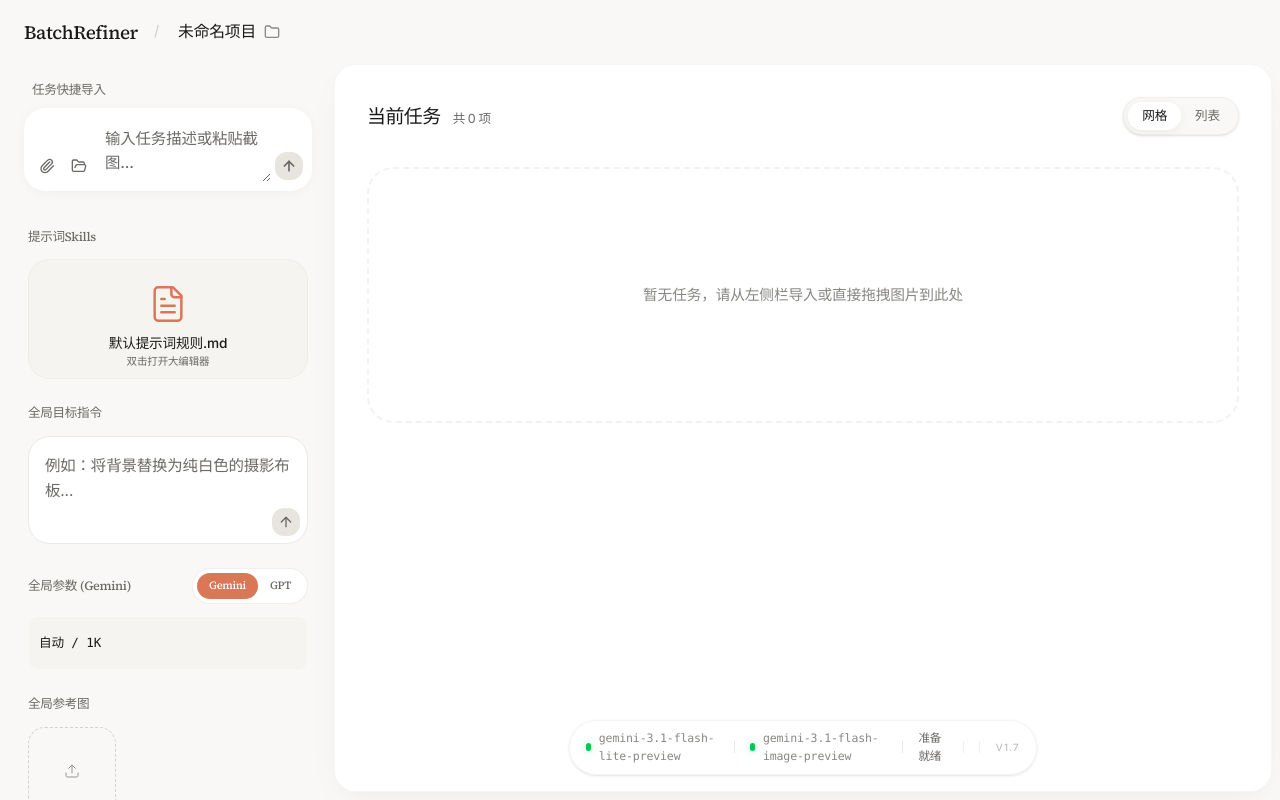
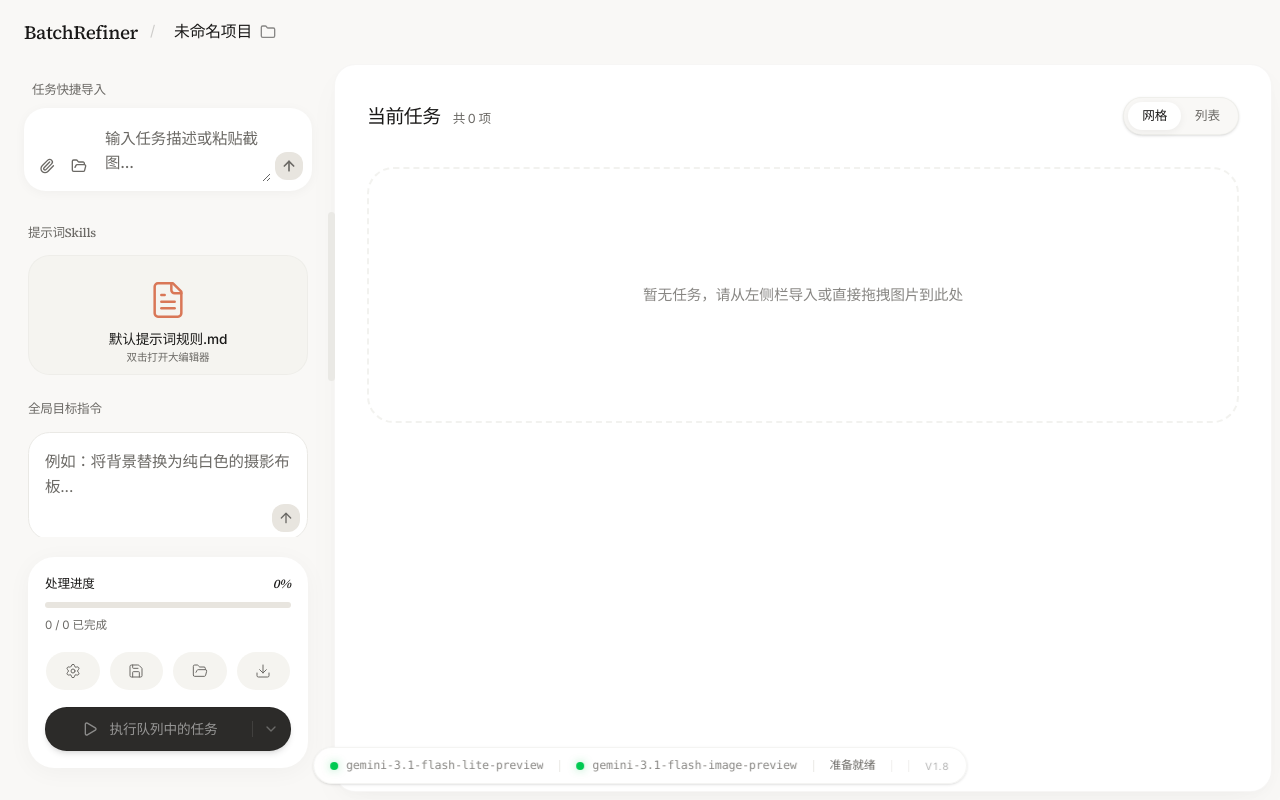
Before and after one commit to Hill2048/BatchRefiner, a React (Vite) app: page / in a window 1280 px wide. Built offline with nearby package versions, Linux system fonts and the light colour scheme.

Commit message:
Add small-screen layout support

```diff
--- a/package.json
+++ b/package.json
@@ -2,7 +2,7 @@
   "name": "batch-refiner",
   "private": true,
   "version": "0.0.0",
-  "appVersion": "1.7",
+  "appVersion": "1.8",
   "type": "module",
   "scripts": {
     "dev": "vite --port=3000 --host=0.0.0.0",
--- a/src/App.tsx
+++ b/src/App.tsx
@@ -3,7 +3,8 @@
  * SPDX-License-Identifier: Apache-2.0
  */
 
-import { useRef, useEffect } from 'react';
+import { useEffect, useRef, useState } from 'react';
+import { PanelLeftClose } from 'lucide-react';
 import { Topbar } from './components/layout/Topbar';
 import { Sidebar } from './components/layout/Sidebar';
 import { TaskList } from './components/workspace/TaskList';
@@ -11,7 +12,23 @@ import { Lightbox } from './components/workspace/Lightbox';
 import { useAppStore } from './store';
 import { Toaster } from './components/ui/sonner';
 import { QuotaStatus } from './components/layout/QuotaStatus';
+import { Button } from './components/ui/button';
 import packageJson from '../package.json';
+
+const COMPACT_BREAKPOINT = 1023;
+const NARROW_DESKTOP_BREAKPOINT = 1279;
+
+function getSidebarBounds(isNarrowDesktop: boolean) {
+  if (typeof window === 'undefined') {
+    return { min: 250, max: isNarrowDesktop ? 360 : 600 };
+  }
+
+  const viewportCap = Math.floor(window.innerWidth * (isNarrowDesktop ? 0.4 : 0.48));
+  return {
+    min: 250,
+    max: Math.max(250, Math.min(isNarrowDesktop ? 360 : 600, viewportCap)),
+  };
+}
 
 export default function App() {
   const isBatchRunning = useAppStore(state => state.isBatchRunning);
@@ -19,16 +36,60 @@ export default function App() {
   const imageModel = useAppStore(state => state.imageModel) || 'banana2';
   const isDragging = useRef(false);
   const sidebarRef = useRef<HTMLDivElement>(null);
+  const [isCompactLayout, setIsCompactLayout] = useState(() =>
+    typeof window !== 'undefined' ? window.innerWidth <= COMPACT_BREAKPOINT : false,
+  );
+  const [isNarrowDesktop, setIsNarrowDesktop] = useState(() =>
+    typeof window !== 'undefined'
+      ? window.innerWidth > COMPACT_BREAKPOINT && window.innerWidth <= NARROW_DESKTOP_BREAKPOINT
+      : false,
+  );
+  const [sidebarWidth, setSidebarWidth] = useState(320);
+  const [isSidebarOpen, setIsSidebarOpen] = useState(false);
+
+  useEffect(() => {
+    const handleResize = () => {
+      const compact = window.innerWidth <= COMPACT_BREAKPOINT;
+      const narrowDesktop =
+        window.innerWidth > COMPACT_BREAKPOINT && window.innerWidth <= NARROW_DESKTOP_BREAKPOINT;
+      setIsCompactLayout(compact);
+      setIsNarrowDesktop(narrowDesktop);
+
+      if (compact) {
+        setIsSidebarOpen(false);
+      }
+
+      const bounds = getSidebarBounds(narrowDesktop);
+      const preferredWidth = narrowDesktop ? 280 : 320;
+      setSidebarWidth(current => Math.max(bounds.min, Math.min(current || preferredWidth, bounds.max)));
+    };
+
+    handleResize();
+    window.addEventListener('resize', handleResize);
+    return () => window.removeEventListener('resize', handleResize);
+  }, []);
+
+  useEffect(() => {
+    if (!isCompactLayout) return;
+
+    const previousOverflow = document.body.style.overflow;
+    document.body.style.overflow = isSidebarOpen ? 'hidden' : '';
+
+    return () => {
+      document.body.style.overflow = previousOverflow;
+    };
+  }, [isCompactLayout, isSidebarOpen]);
 
   useEffect(() => {
     let animationFrameId: number;
     const handleMouseMove = (e: MouseEvent) => {
-        if (!isDragging.current || !sidebarRef.current) return;
+      if (!isDragging.current || !sidebarRef.current || isCompactLayout) return;
       if (animationFrameId) cancelAnimationFrame(animationFrameId);
       animationFrameId = requestAnimationFrame(() => {
         if (!sidebarRef.current) return;
-           const newWidth = Math.max(250, Math.min(600, e.clientX));
-           sidebarRef.current.style.width = `${newWidth}px`;
+        const bounds = getSidebarBounds(isNarrowDesktop);
+        const newWidth = Math.max(bounds.min, Math.min(bounds.max, e.clientX));
+        setSidebarWidth(newWidth);
       });
     };
     const handleMouseUp = () => {
@@ -43,18 +104,67 @@ export default function App() {
       window.removeEventListener('mouseup', handleMouseUp);
       if (animationFrameId) cancelAnimationFrame(animationFrameId);
     };
-  }, []);
+  }, [isCompactLayout, isNarrowDesktop]);
+
+  const statusBadge = (
+    <div
+      className={`z-40 ${
+        isCompactLayout
+          ? 'fixed bottom-3 right-3 left-3'
+          : 'absolute bottom-4 left-1/2 -translate-x-1/2'
+      }`}
+    >
+      <div
+        className={`flex items-center bg-white/88 backdrop-blur-md rounded-full shadow-sm border border-border/50 text-text-secondary ${
+          isCompactLayout
+            ? 'gap-2 px-3 py-2 text-[10.5px] justify-between'
+            : 'gap-4 px-4 py-2 text-[11.55px]'
+        }`}
+      >
+        <span className="flex items-center gap-2 min-w-0" title="当前连接的文本模型">
+          <span className="w-2 h-2 rounded-full bg-green-500 shadow-[0_0_8px_rgba(34,197,94,0.4)]"></span>
+          <span className="font-mono opacity-80 truncate">{textModel}</span>
+        </span>
+        {!isCompactLayout && <span className="w-px h-3 bg-border" />}
+        <span className="flex items-center gap-2 min-w-0">
+          <span className="w-2 h-2 rounded-full bg-green-500 shadow-[0_0_8px_rgba(34,197,94,0.4)]"></span>
+          <span className="font-mono opacity-80 truncate">{imageModel}</span>
+        </span>
+        {!isCompactLayout && <span className="w-px h-3 bg-border" />}
+        <span className={`font-medium whitespace-nowrap ${isBatchRunning ? 'text-button-main' : ''}`}>
+          {isBatchRunning ? '处理中...' : '准备就绪'}
+        </span>
+        <span className="w-px h-3 bg-border/70 shrink-0" />
+        <QuotaStatus />
+        {!isCompactLayout && (
+          <>
+            <span className="w-px h-3 bg-border/70" />
+            <span className="text-[10px] tracking-[0.12em] text-black/30 select-none">
+              V{packageJson.appVersion}
+            </span>
+          </>
+        )}
+      </div>
+    </div>
+  );
 
   return (
-    <div className="flex flex-col h-screen bg-background text-foreground font-sans selection:bg-button-main/10 selection:text-button-main relative">
-      <Topbar />
-      <div className="flex flex-1 overflow-hidden relative px-2 pb-2">
-        {/* Sidebar Space */}
-        <div ref={sidebarRef} className="flex-shrink-0 z-20 flex bg-transparent transition-all duration-300 ease-out" style={{ width: 320 }}>
-          <Sidebar className="w-full flex-1 border-none px-4" />
+    <div className="flex flex-col h-screen bg-background text-foreground font-sans selection:bg-button-main/10 selection:text-button-main relative overflow-hidden">
+      <Topbar
+        isCompactLayout={isCompactLayout}
+        onOpenSidebar={isCompactLayout ? () => setIsSidebarOpen(true) : undefined}
+      />
+      <div className={`flex flex-1 overflow-hidden relative ${isCompactLayout ? 'px-2 pb-16' : 'px-2 pb-2'}`}>
+        {!isCompactLayout && (
+          <>
+            <div
+              ref={sidebarRef}
+              className="flex-shrink-0 z-20 flex bg-transparent transition-all duration-300 ease-out"
+              style={{ width: sidebarWidth }}
+            >
+              <Sidebar className="w-full flex-1 border-none px-4" compact={false} />
             </div>
 
-        {/* Resizer Handle */}
             <div
               className="w-1.5 hover:w-2 cursor-col-resize flex-shrink-0 z-30 flex items-center justify-center -ml-1 transition-all group group-hover:bg-button-main/10 rounded-full my-4"
               onMouseDown={(e) => {
@@ -63,33 +173,51 @@ export default function App() {
                 document.body.style.cursor = 'col-resize';
               }}
             />
+          </>
+        )}
 
-        {/* Elevated Workspace */}
-        <main className="flex-1 flex overflow-hidden bg-card rounded-2xl relative z-10 claude-shadow border border-border/40 ml-1">
+        <main
+          className={`flex-1 flex overflow-hidden bg-card relative z-10 claude-shadow border border-border/40 ${
+            isCompactLayout ? 'rounded-[22px]' : 'rounded-2xl ml-1'
+          }`}
+        >
           <TaskList />
+        </main>
+        {statusBadge}
+      </div>
 
-          {/* Floating Status Badge replacing the old footer */}
-          <div className="absolute bottom-4 left-1/2 -translate-x-1/2 z-40">
-             <div className="flex items-center gap-4 bg-white/80 backdrop-blur-md px-4 py-2 rounded-full shadow-sm border border-border/50 text-[11.55px] text-text-secondary">
-               <span className="flex items-center gap-2" title="当前连接的文本模型">
-                 <span className="w-2 h-2 rounded-full bg-green-500 shadow-[0_0_8px_rgba(34,197,94,0.4)]"></span>
-                 <span className="font-mono opacity-80">{textModel}</span>
-               </span>
-               <span className="w-px h-3 bg-border" />
-               <span className="flex items-center gap-2">
-                 <span className="w-2 h-2 rounded-full bg-green-500 shadow-[0_0_8px_rgba(34,197,94,0.4)]"></span>
-                 <span className="font-mono opacity-80">{imageModel}</span>
-               </span>
-               <span className="w-px h-3 bg-border" />
-               <span className={`font-medium ${isBatchRunning ? 'text-button-main' : ''}`}>{isBatchRunning ? '处理中...' : '准备就绪'}</span>
-               <span className="w-px h-3 bg-border/70" />
-               <QuotaStatus />
-               <span className="w-px h-3 bg-border/70" />
-               <span className="text-[10px] tracking-[0.12em] text-black/30 select-none">V{packageJson.appVersion}</span>
+      {isCompactLayout && isSidebarOpen && (
+        <div className="fixed inset-0 z-50">
+          <button
+            type="button"
+            aria-label="关闭配置面板"
+            className="absolute inset-0 bg-black/15 backdrop-blur-[2px]"
+            onClick={() => setIsSidebarOpen(false)}
+          />
+          <aside className="absolute inset-y-0 left-0 w-[min(92vw,380px)] bg-background shadow-[0_12px_40px_rgba(0,0,0,0.12)] border-r border-border/70">
+            <div className="flex h-full flex-col">
+              <div className="flex items-center justify-between px-4 pt-4 pb-2 shrink-0">
+                <div>
+                  <div className="text-[11px] uppercase tracking-[0.16em] text-text-secondary">配置面板</div>
+                  <div className="text-[18px] font-serif text-foreground">任务与全局参数</div>
                 </div>
+                <Button
+                  type="button"
+                  variant="ghost"
+                  size="icon"
+                  className="rounded-xl"
+                  onClick={() => setIsSidebarOpen(false)}
+                  title="关闭配置面板"
+                >
+                  <PanelLeftClose className="w-4 h-4" />
+                </Button>
               </div>
-        </main>
+              <Sidebar className="flex-1 px-4 pb-4" compact onRequestClose={() => setIsSidebarOpen(false)} />
             </div>
+          </aside>
+        </div>
+      )}
+
       <Toaster position="bottom-right" />
       <Lightbox />
     </div>
--- a/src/components/GenerateParamsSelector.tsx
+++ b/src/components/GenerateParamsSelector.tsx
@@ -179,7 +179,7 @@ export function GenerateParamsSelector({
           </Button>
         }
       />
-      <PopoverContent className="w-[360px] rounded-2xl border-border bg-card p-4 shadow-lg" align="start">
+      <PopoverContent className="w-[min(360px,calc(100vw-2rem))] rounded-2xl border-border bg-card p-4 shadow-lg" align="start">
         <div className="flex flex-col gap-4">
           <div className="flex flex-col gap-2">
             <span className="text-[12.6px] font-medium text-text-secondary">分辨率</span>
--- a/src/components/layout/Sidebar.tsx
+++ b/src/components/layout/Sidebar.tsx
@@ -100,7 +100,16 @@ function getQuickSwitchImageModel(target: "gemini" | "gpt", currentModel?: strin
   }
   return "gemini-3.1-flash-image-preview";
 }
-export function Sidebar({ className = "", style }: { className?: string, style?: React.CSSProperties }) {
+export function Sidebar({
+  className = "",
+  style,
+  compact = false,
+}: {
+  className?: string,
+  style?: React.CSSProperties,
+  compact?: boolean,
+  onRequestClose?: () => void,
+}) {
   const [isSettingsOpen, setIsSettingsOpen] = useState(false);
   const [chatInput, setChatInput] = useState("");
 
@@ -517,7 +526,7 @@ export function Sidebar({ className = "", style }: { className?: string, style?:
   };
 
   return (
-    <div className={`flex flex-col py-4 gap-6 ${className}`} style={style}>
+    <div className={`flex min-h-0 flex-col gap-5 ${compact ? 'py-2' : 'py-4'} ${className}`} style={style}>
 
       {/* 1. Quick Add (Moved to top) */}
       <div className="shrink-0 flex flex-col gap-2">
@@ -577,8 +586,8 @@ export function Sidebar({ className = "", style }: { className?: string, style?:
       </div>
 
       {/* 2. Scrollable Body */}
-      <ScrollArea className="flex-1 -mx-6 px-6">
-        <div className="flex flex-col gap-6 pt-3 pb-6 px-1">
+      <ScrollArea className={`${compact ? '-mx-4 px-4' : '-mx-6 px-6'} flex-1 min-h-0`}>
+        <div className={`flex flex-col gap-6 ${compact ? 'pt-2 pb-5' : 'pt-3 pb-6'} px-1`}>
           {/* Global Skill / Style */}
           <div className="flex flex-col perspective-1000 relative">
             <h3 className="text-[12.6px] font-medium text-text-secondary mb-3">提示词Skills</h3>
@@ -600,7 +609,7 @@ export function Sidebar({ className = "", style }: { className?: string, style?:
                <div className="relative transition-all duration-500 ease-out transform-gpu animate-in fade-in zoom-in-95">
                   <Textarea
                     placeholder="例如：保持极简风格，使用清新的色调，4K高清摄影机..."
-                    className={`h-[120px] bg-card border border-border outline-none rounded-2xl p-4 pb-10 text-[13.65px] leading-relaxed text-foreground resize-none shadow-none focus-visible:ring-1 focus-visible:border-button-main focus-visible:ring-button-main transition-colors ${skillFileName ? 'ring-2 ring-button-main' : ''}`}
+                    className={`bg-card border border-border outline-none rounded-2xl p-4 pb-10 text-[13.65px] leading-relaxed text-foreground resize-none shadow-none focus-visible:ring-1 focus-visible:border-button-main focus-visible:ring-button-main transition-colors ${compact ? 'h-[108px]' : 'h-[120px]'} ${skillFileName ? 'ring-2 ring-button-main' : ''}`}
                     value={localSkillText}
                     onChange={(e) => setLocalSkillText(e.target.value)}
                     onBlur={() => setProjectFields({ globalSkillText: localSkillText })}
@@ -633,7 +642,7 @@ export function Sidebar({ className = "", style }: { className?: string, style?:
             <div className="relative group">
               <Textarea
                 placeholder="例如：将背景替换为纯白色的摄影布板..."
-                className="min-h-[80px] bg-card border border-border rounded-2xl p-4 pb-10 text-[13.65px] leading-relaxed text-foreground resize-none shadow-none focus-visible:ring-1 focus-visible:ring-button-main focus-visible:border-button-main transition-colors outline-none"
+                className={`bg-card border border-border rounded-2xl p-4 pb-10 text-[13.65px] leading-relaxed text-foreground resize-none shadow-none focus-visible:ring-1 focus-visible:ring-button-main focus-visible:border-button-main transition-colors outline-none ${compact ? 'min-h-[72px]' : 'min-h-[80px]'}`}
                 value={localTargetText}
                 onChange={(e) => setLocalTargetText(e.target.value)}
                 onBlur={() => setProjectFields({ globalTargetText: localTargetText })}
@@ -733,7 +742,7 @@ export function Sidebar({ className = "", style }: { className?: string, style?:
         </div>
       </ScrollArea>
 
-      <div className="mt-auto bg-card p-4 rounded-3xl shrink-0 border border-transparent shadow-[0_4px_24px_rgba(0,0,0,0.04)] flex flex-col gap-3 mb-2 mx-1">
+      <div className={`mt-auto bg-card p-4 rounded-3xl shrink-0 border border-transparent shadow-[0_4px_24px_rgba(0,0,0,0.04)] flex flex-col gap-3 mb-2 mx-1 ${compact ? 'sticky bottom-0' : ''}`}>
         <SidebarProgress />
 
         {/* Global Controls */}
--- a/src/components/layout/Topbar.tsx
+++ b/src/components/layout/Topbar.tsx
@@ -1,11 +1,23 @@
-import { Download, Folder, Plus, Trash2, Check } from 'lucide-react';
+import { Download, Folder, Plus, Trash2, Check, PanelLeft } from 'lucide-react';
 import { Button } from '../ui/button';
 import { useAppStore } from '@/store';
 import * as React from 'react';
 import { Popover, PopoverContent, PopoverTrigger } from '../ui/popover';
-import { getProjectIndex, switchProject, createNewProject, deleteProject, saveCurrentProject, ProjectMeta } from '@/lib/projectManager';
+import {
+  getProjectIndex,
+  switchProject,
+  createNewProject,
+  deleteProject,
+  saveCurrentProject,
+  ProjectMeta,
+} from '@/lib/projectManager';
 
-export function Topbar() {
+type TopbarProps = {
+  isCompactLayout?: boolean;
+  onOpenSidebar?: () => void;
+};
+
+export function Topbar({ isCompactLayout = false, onOpenSidebar }: TopbarProps) {
   const store = useAppStore();
   const projectName = store.projectName;
   const projectId = store.projectId;
@@ -56,7 +68,7 @@ export function Topbar() {
 
   const handleDelete = async (e: React.MouseEvent, id: string) => {
     e.stopPropagation();
-    if(confirm('确定要删除此项目吗？该操作无法恢复。')) {
+    if (confirm('确定要删除这个项目吗？此操作无法恢复。')) {
       await deleteProject(id);
       loadProjects();
     }
@@ -76,42 +88,87 @@ export function Topbar() {
   };
 
   return (
-    <header className="h-16 bg-background flex items-center justify-between px-6 shrink-0 z-10 transition-colors">
-      <div className="flex items-center gap-4">
-        <div className="flex items-center gap-2 text-foreground font-semibold">
-          <span className="font-serif text-[18.9px] font-medium tracking-tight">BatchRefiner</span>
+    <header
+      className={`bg-background flex items-center justify-between shrink-0 z-10 transition-colors ${
+        isCompactLayout ? 'h-auto min-h-16 px-3 py-3 gap-3' : 'h-16 px-6'
+      }`}
+    >
+      <div className="flex items-center gap-3 min-w-0 flex-1">
+        {isCompactLayout && onOpenSidebar && (
+          <Button
+            type="button"
+            variant="outline"
+            size="icon"
+            className="rounded-xl bg-white/70 shrink-0"
+            onClick={onOpenSidebar}
+            title="打开配置面板"
+          >
+            <PanelLeft className="w-4 h-4" />
+          </Button>
+        )}
+
+        <div className="flex items-center gap-2 text-foreground font-semibold shrink-0">
+          <span className={`font-serif font-medium tracking-tight ${isCompactLayout ? 'text-[17px]' : 'text-[18.9px]'}`}>
+            BatchRefiner
+          </span>
         </div>
 
-        <div className="flex items-center gap-2 text-text-secondary text-[14.7px] before:content-['/'] before:opacity-30 before:mr-2">
-
+        <div
+          className={`flex items-center gap-2 text-text-secondary min-w-0 ${
+            isCompactLayout
+              ? 'text-[13px] before:content-none flex-1'
+              : "text-[14.7px] before:content-['/'] before:opacity-30 before:mr-2"
+          }`}
+        >
           <Popover open={isPopoverOpen} onOpenChange={handleOpenChange}>
-            <PopoverTrigger render={
-               <Button variant="ghost" className="h-auto p-1.5 -ml-1.5 hover:bg-black/5 text-text-primary px-2 text-[15.75px] rounded-lg flex items-center gap-1">
-                 {localProjectName} <Folder className="w-3.5 h-3.5 opacity-50 ml-1" />
+            <PopoverTrigger
+              render={
+                <Button
+                  variant="ghost"
+                  className={`h-auto hover:bg-black/5 text-text-primary rounded-lg flex items-center gap-1 min-w-0 ${
+                    isCompactLayout ? 'p-1.5 px-2 flex-1 justify-start' : 'p-1.5 -ml-1.5 px-2 text-[15.75px]'
+                  }`}
+                >
+                  <span className="truncate">{localProjectName}</span>
+                  <Folder className="w-3.5 h-3.5 opacity-50 ml-1 shrink-0" />
                 </Button>
-            } />
+              }
+            />
             <PopoverContent className="w-[300px] p-2 bg-card border-border shadow-lg rounded-2xl" align="start">
               <div className="flex flex-col gap-1">
                 <div className="px-2 py-1.5 flex justify-between items-center text-[11.55px] font-medium text-text-secondary">
                   <span>项目空间 (Projects)</span>
-                   <Button variant="ghost" size="sm" className="h-6 px-2 text-[11.55px] bg-button-main/10 text-button-main hover:bg-button-main/20 rounded-md" onClick={handleCreateNew}>
+                  <Button
+                    variant="ghost"
+                    size="sm"
+                    className="h-6 px-2 text-[11.55px] bg-button-main/10 text-button-main hover:bg-button-main/20 rounded-md"
+                    onClick={handleCreateNew}
+                  >
                     <Plus className="w-3 h-3 mr-1" /> 新建项目
                   </Button>
                 </div>
 
                 <div className="max-h-[300px] overflow-y-auto flex flex-col gap-1 mt-1">
-                   {projects.length === 0 && <div className="p-3 text-[12.6px] text-text-secondary/50 text-center">暂无历史项目</div>}
-                   {projects.map(p => (
+                  {projects.length === 0 && (
+                    <div className="p-3 text-[12.6px] text-text-secondary/50 text-center">暂无历史项目</div>
+                  )}
+                  {projects.map((p) => (
                     <div
                       key={p.projectId}
                       onClick={() => handleSwitch(p.projectId)}
-                       className={`flex items-center justify-between px-3 py-2 rounded-xl cursor-pointer transition-colors group
-                         ${p.projectId === projectId ? 'bg-button-main/[0.04] border border-button-main/20' : 'hover:bg-black/5 border border-transparent'}
-                       `}
+                      className={`flex items-center justify-between px-3 py-2 rounded-xl cursor-pointer transition-colors group ${
+                        p.projectId === projectId
+                          ? 'bg-button-main/[0.04] border border-button-main/20'
+                          : 'hover:bg-black/5 border border-transparent'
+                      }`}
                     >
                       <div className="flex flex-col flex-1 min-w-0 pr-2">
                         <div className="flex items-center gap-2">
-                           <span className={`text-[13.65px] truncate ${p.projectId === projectId ? 'font-medium text-button-main' : 'text-text-primary'}`}>
+                          <span
+                            className={`text-[13.65px] truncate ${
+                              p.projectId === projectId ? 'font-medium text-button-main' : 'text-text-primary'
+                            }`}
+                          >
                             {p.projectName}
                           </span>
                           {p.projectId === projectId && <Check className="w-3 h-3 text-button-main" />}
@@ -122,7 +179,9 @@ export function Topbar() {
                       </div>
 
                       <button
-                         className={`p-1.5 hover:bg-red-500 hover:text-white rounded-lg text-text-secondary/50 transition-colors opacity-0 group-hover:opacity-100 ${p.projectId === projectId ? 'invisible' : ''}`}
+                        className={`p-1.5 hover:bg-red-500 hover:text-white rounded-lg text-text-secondary/50 transition-colors opacity-0 group-hover:opacity-100 ${
+                          p.projectId === projectId ? 'invisible' : ''
+                        }`}
                         onClick={(e) => handleDelete(e, p.projectId)}
                         title="删除项目"
                       >
@@ -134,7 +193,7 @@ export function Topbar() {
               </div>
 
               <div className="mt-3 px-2 pt-2 border-t border-border flex flex-col">
-                 <span className="text-[10.5px] text-text-secondary mb-1">重命名当前项目:</span>
+                <span className="text-[10.5px] text-text-secondary mb-1">重命名当前项目</span>
                 <input
                   className="font-serif text-[13.65px] text-text-primary px-2 py-1.5 bg-[#F5F4F0] border border-transparent focus:border-button-main outline-none rounded-lg w-full transition-colors"
                   value={localProjectName}
@@ -144,20 +203,19 @@ export function Topbar() {
               </div>
             </PopoverContent>
           </Popover>
-
         </div>
       </div>
 
-      <div className="flex items-center gap-2">
+      <div className="flex items-center gap-2 shrink-0">
         {installPromptEvent && (
           <Button
             variant="outline"
             size="sm"
-            className="rounded-xl bg-white/70"
+            className="rounded-xl bg-white/70 px-3"
             onClick={handleInstallApp}
           >
-            <Download className="w-3.5 h-3.5 mr-1" />
-            安装应用
+            <Download className="w-3.5 h-3.5" />
+            {!isCompactLayout && <span className="ml-1">安装应用</span>}
           </Button>
         )}
       </div>
```
Also changed, not shown: src/components/workspace/TaskCard.tsx (+11 -11 lines), src/components/workspace/TaskList.tsx (+8 -8 lines), 1 other file (tests, documents, lock files or other folders). Lines whose indentation alone changed are shown as unchanged.
